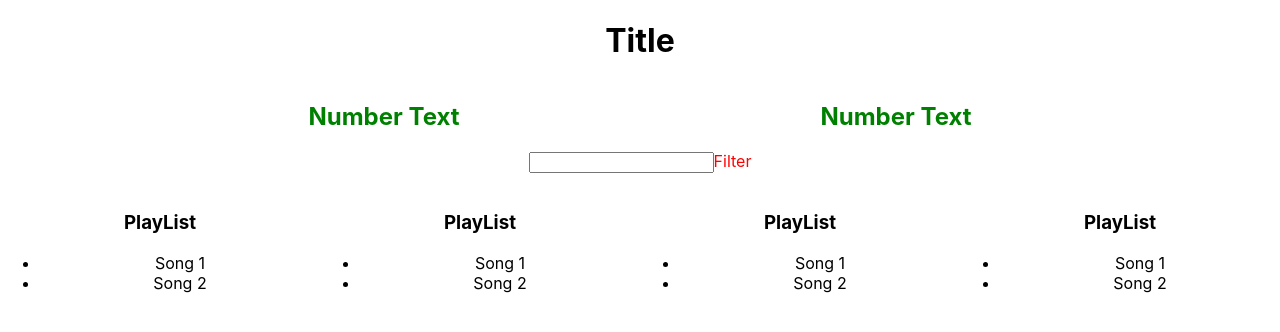
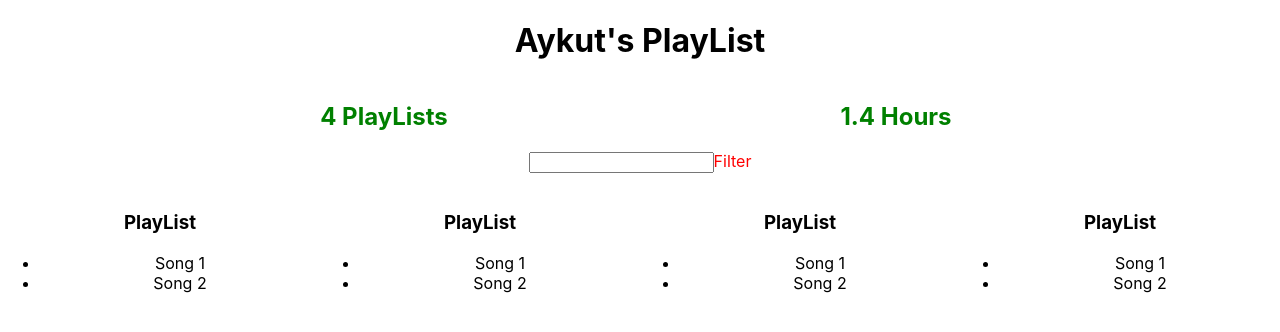
Before and after one commit to aykutyrdm/better-playlist, a React (Create React App) app: page / in a window 1280 px wide. Shown: the top 332 px of the page. Built offline with nearby package versions, Linux system fonts and the light colour scheme.

Commit message:
third commit

```diff
--- a/src/App.js
+++ b/src/App.js
@@ -7,14 +7,71 @@ import './App.css';
 let aggregateTextColor = 'green'
 let filterTextColor = 'red'
 let PlayListTextColor = 'black'
-let headerSize = '50px'
+//let headerSize = '50px'
 //let headerStyle = {color : headerColor, 'font-size' : headerSize}
 
-class Aggregate extends Component {
+
+let fakeServerData = {
+  user : {
+    name : 'Aykut',
+    playLists : [
+      {
+        name : 'My favorities',
+        songs: [
+          {name : 'Hotel California', duration : 7300},
+          {name : 'People are strange', duration : 2400},
+          {name : 'November rain', duration : 7800}
+        ]
+      },
+      {
+        name : 'This weeks',
+        songs : [
+          {name : 'Day dream', duration : 7300},
+          {name : 'Listen to rain', duration : 7300 },
+          {name : 'Daddy cool', duration : 7300}
+        ]
+      },
+      {
+        name : 'Best deep house',
+        songs : [
+          {name : 'Feel', duration : 7300},
+          {name : 'Liranov', duration : 7300},
+          {name : 'Hoizer', duration : 7300}
+        ]
+      },
+      {
+        name : 'Turkish',
+        songs : [
+          {name : 'Eylulde gel', duration : 7300} ,
+          {name : 'Ayrılanlar icin', duration : 7300},
+          {name : 'Ispanyol meyhanesi', duration : 7300}
+        ]
+      }
+    ]
+  }
+}
+
+class PlayListCounter extends Component {
   render(){
     return(
       <div style = {{width : '40%' , display : 'inline-block'}}>
-        <h2 style = { {color : aggregateTextColor} }> Number Text</h2>
+        <h2 style = { {color : aggregateTextColor} }> {this.props.playLists && this.props.playLists.length} PlayLists</h2>
+      </div>
+    )
+  }
+}
+
+class HoursCounter extends Component {
+  render(){
+    let allSongs = this.props.playLists.reduce((songs,eachPlayList) => {
+      return songs.concat(eachPlayList.songs)
+    }, []);
+    let totalDuration = allSongs.reduce((sum,eachSong) => {
+      return sum + eachSong.duration
+    },0)
+    return(
+      <div style = {{width : '40%' , display : 'inline-block'}}>
+        <h2 style = { {color : aggregateTextColor} }> {(totalDuration / (60*1000)).toFixed(1)} Hours</h2>
       </div>
     )
   }
@@ -34,6 +91,8 @@ class Filter extends Component {
 }
 
 class Playlist extends Component {
+
+
   render(){
     return(
       <div style = { {color : PlayListTextColor, width : '25%', display : 'inline-block'} }>
@@ -48,18 +107,44 @@ class Playlist extends Component {
   }
 }
 
+
+class Render extends Component{
+
+  constructor() {
+    super();
+    this.state = {serverData : {}};
+  }
+
+  componentDidMount(){
+    setTimeout( () => {
+      this.setState({serverData : fakeServerData});
+   } ,2000)
+  }
+
+  render(){
+    return(
+      <div className="App">
+        {this.state.serverData.user ?
+        <div>
+          <h1> {this.state.serverData.user.name}'s PlayList</h1>
+          <PlayListCounter playLists = {this.state.serverData.user && this.state.serverData.user.playLists}/>
+          <HoursCounter playLists = {this.state.serverData.user && this.state.serverData.user.playLists}/>
+          <Filter/>
+          <Playlist/>
+          <Playlist/>
+          <Playlist/>
+          <Playlist/>
+        </div> : <h1> ...Loading </h1>
+        }
+    </div>
+    )
+  }
+}
+
 function App() {
+
   return (
-    <div className="App">
-      <h1> Title</h1>
-      <Aggregate/>
-      <Aggregate/>
-      <Filter/>
-      <Playlist/>
-      <Playlist/>
-      <Playlist/>
-      <Playlist/>
-    </div>
+    <Render/>
   );
 }
 
```
